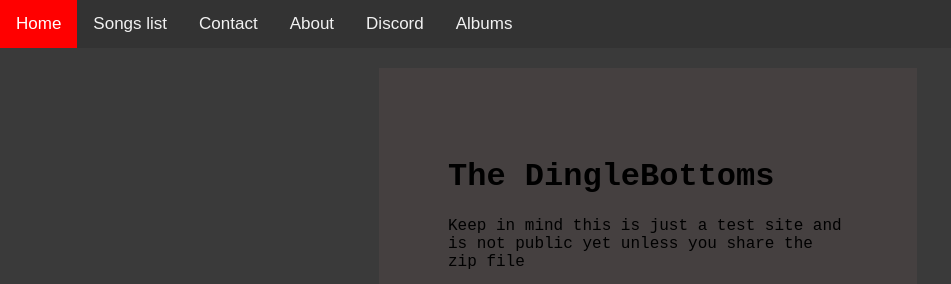
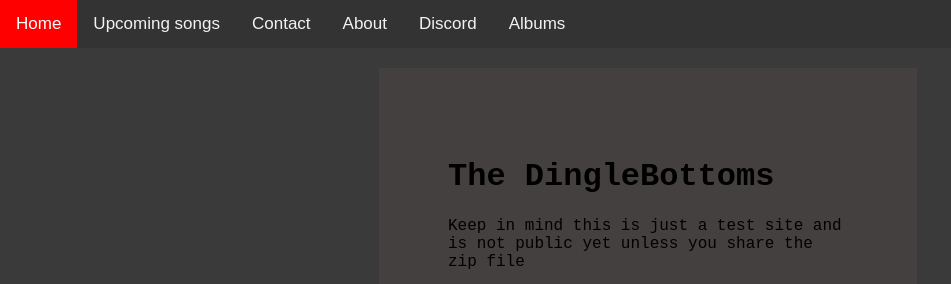
Before and after one commit to AgelessOlive/Dinglebottoms, a plain HTML site: page index.html in a window 1280 px wide. Shown: the top 284 px of the page, without its empty margins (0-951 px from the left). Drawn offline with Linux system fonts and the light colour scheme.

Commit message:
Update index.html

```diff
--- a/index.html
+++ b/index.html
@@ -73,7 +73,7 @@ body {
 
 <div class="topnav">
   <a class="active" href="#home">Home</a>
-  <a href="more-html/setlist.html">Songs list</a>
+  <a href="more-html/setlist.html">Upcoming songs</a>
   <a href="mailto:therealdinglebottoms@gmail.com">Contact</a>
   <a href="more-html/about.html">About</a>
   <a hreg="https://discord.gg/QNqvVRZK9e">Discord</a>
```
